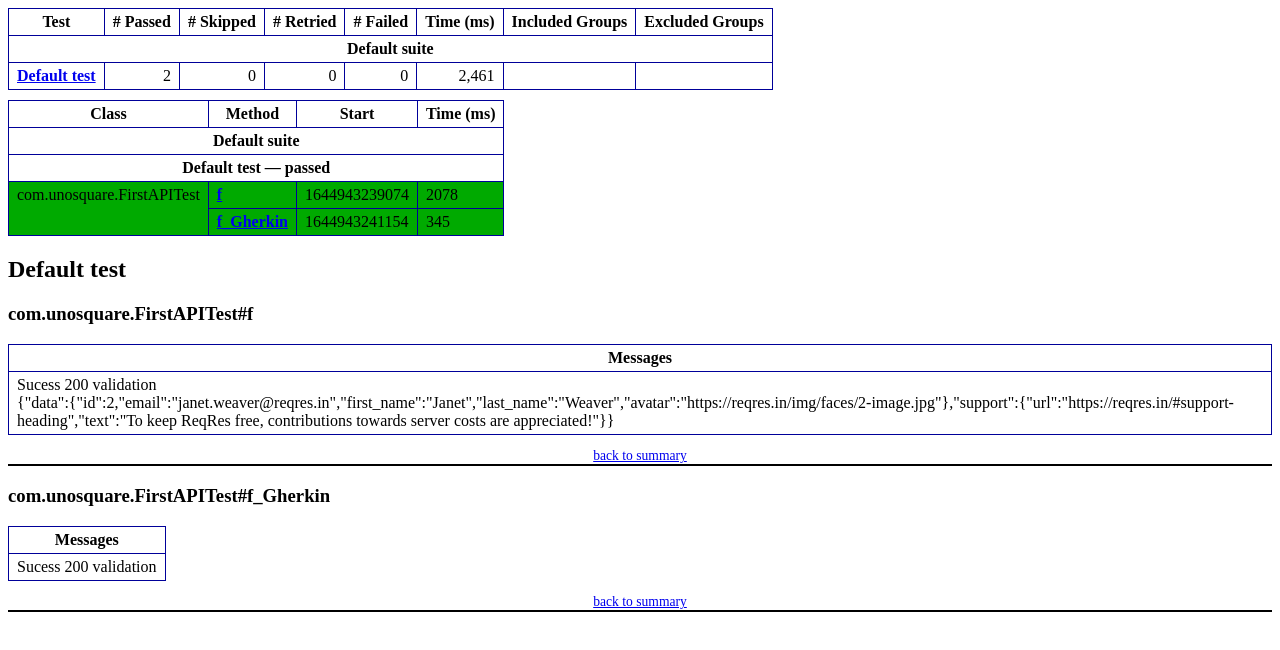
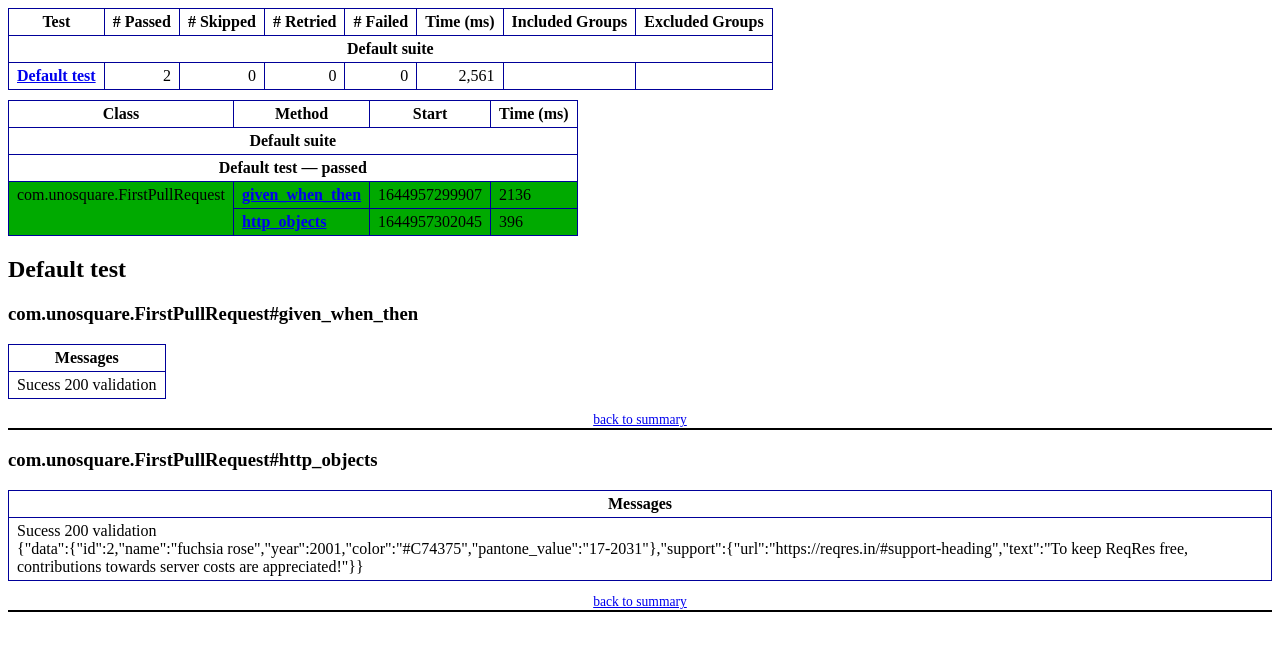
Before and after one commit to athrdgz/SDET_API_JAVA, a plain HTML site: page test-output/emailable-report.html in a window 1280 px wide. Drawn offline with Linux system fonts and the light colour scheme.

Commit message:
Pull request using Given().When().Then()

```diff
--- a/test-output/emailable-report.html
+++ b/test-output/emailable-report.html
@@ -9,11 +9,11 @@
 <table>
 <tr><th>Test</th><th># Passed</th><th># Skipped</th><th># Retried</th><th># Failed</th><th>Time (ms)</th><th>Included Groups</th><th>Excluded Groups</th></tr>
 <tr><th colspan="8">Default suite</th></tr>
-<tr><td><a href="#t0">Default test</a></td><td class="num">2</td><td class="num">0</td><td class="num">0</td><td class="num">0</td><td class="num">2,461</td><td></td><td></td></tr>
+<tr><td><a href="#t0">Default test</a></td><td class="num">2</td><td class="num">0</td><td class="num">0</td><td class="num">0</td><td class="num">2,561</td><td></td><td></td></tr>
 </table>
-<table id='summary'><thead><tr><th>Class</th><th>Method</th><th>Start</th><th>Time (ms)</th></tr></thead><tbody><tr><th colspan="4">Default suite</th></tr></tbody><tbody id="t0"><tr><th colspan="4">Default test &#8212; passed</th></tr><tr class="passedeven"><td rowspan="2">com.unosquare.FirstAPITest</td><td><a href="#m0">f</a></td><td rowspan="1">1644943239074</td><td rowspan="1">2078</td></tr><tr class="passedeven"><td><a href="#m1">f_Gherkin</a></td><td rowspan="1">1644943241154</td><td rowspan="1">345</td></tr></tbody>
+<table id='summary'><thead><tr><th>Class</th><th>Method</th><th>Start</th><th>Time (ms)</th></tr></thead><tbody><tr><th colspan="4">Default suite</th></tr></tbody><tbody id="t0"><tr><th colspan="4">Default test &#8212; passed</th></tr><tr class="passedeven"><td rowspan="2">com.unosquare.FirstPullRequest</td><td><a href="#m0">given_when_then</a></td><td rowspan="1">1644957299907</td><td rowspan="1">2136</td></tr><tr class="passedeven"><td><a href="#m1">http_objects</a></td><td rowspan="1">1644957302045</td><td rowspan="1">396</td></tr></tbody>
 </table>
-<h2>Default test</h2><h3 id="m0">com.unosquare.FirstAPITest#f</h3><table class="result"><tr><th>Messages</th></tr><tr><td><div class="messages">Sucess 200 validation<br/>{"data":{"id":2,"email":"janet.weaver@reqres.in","first_name":"Janet","last_name":"Weaver","avatar":"https://reqres.in/img/faces/2-image.jpg"},"support":{"url":"https://reqres.in/#support-heading","text":"To keep ReqRes free, contributions towards server costs are appreciated!"}}</div></td></tr></table><p class="totop"><a href="#summary">back to summary</a></p>
-<h3 id="m1">com.unosquare.FirstAPITest#f_Gherkin</h3><table class="result"><tr><th>Messages</th></tr><tr><td><div class="messages">Sucess 200 validation</div></td></tr></table><p class="totop"><a href="#summary">back to summary</a></p>
+<h2>Default test</h2><h3 id="m0">com.unosquare.FirstPullRequest#given_when_then</h3><table class="result"><tr><th>Messages</th></tr><tr><td><div class="messages">Sucess 200 validation</div></td></tr></table><p class="totop"><a href="#summary">back to summary</a></p>
+<h3 id="m1">com.unosquare.FirstPullRequest#http_objects</h3><table class="result"><tr><th>Messages</th></tr><tr><td><div class="messages">Sucess 200 validation<br/>{"data":{"id":2,"name":"fuchsia rose","year":2001,"color":"#C74375","pantone_value":"17-2031"},"support":{"url":"https://reqres.in/#support-heading","text":"To keep ReqRes free, contributions towards server costs are appreciated!"}}</div></td></tr></table><p class="totop"><a href="#summary">back to summary</a></p>
 </body>
 </html>
```
Also changed, not shown: 1 other file.
